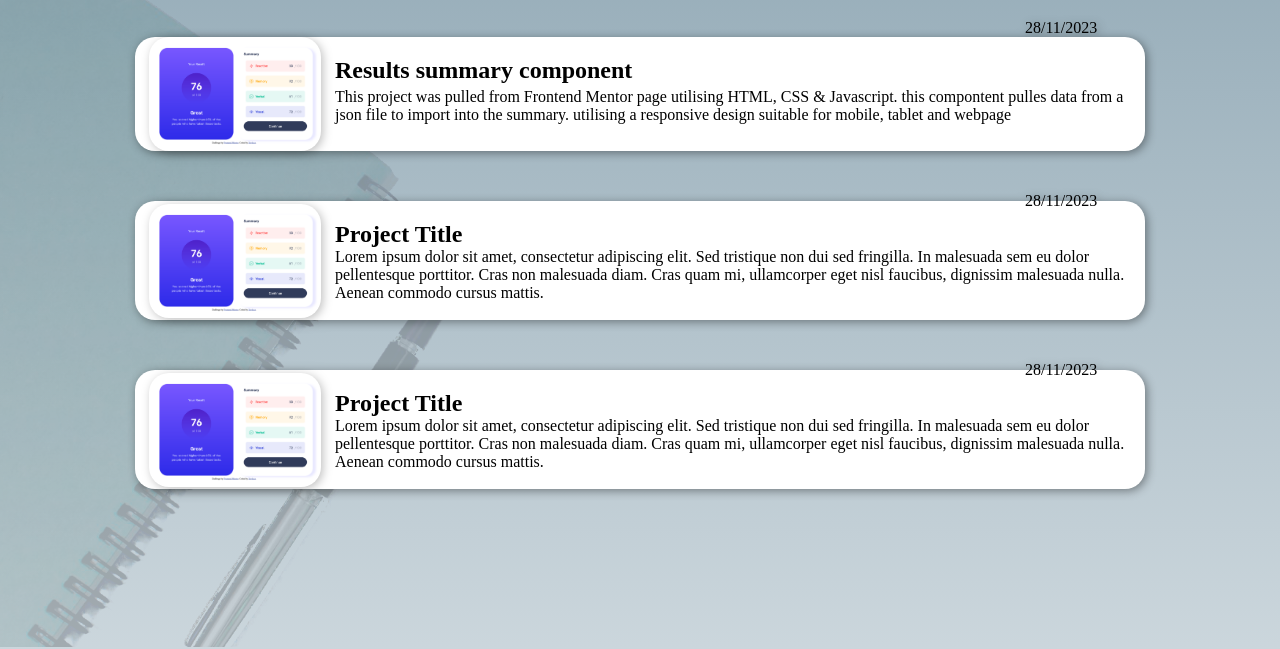
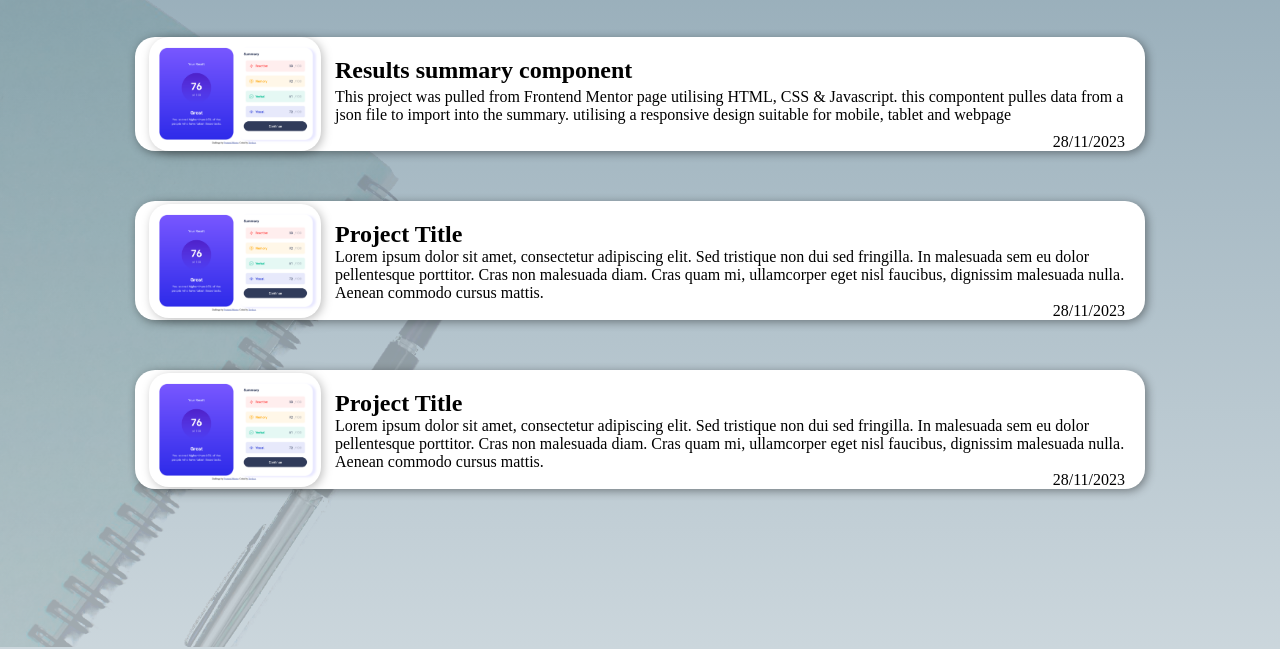
Before and after one commit to Zerdoza/zerdoza.github.io, a plain HTML site: page index.html in a window 1280 px wide. Shown: the part 153-802 px from the top of the page. Drawn offline with Linux system fonts and the light colour scheme; a web font is replaced by a local one.

Commit message:
updated styling for date

```diff
--- a/styles/styles.css
+++ b/styles/styles.css
@@ -96,7 +96,5 @@ main{
     transform: scale(1.1);
 }
 .date{
-    position: relative;
-    bottom: 110px;
-    left: 690px;
+    place-self: end;
 }
```
